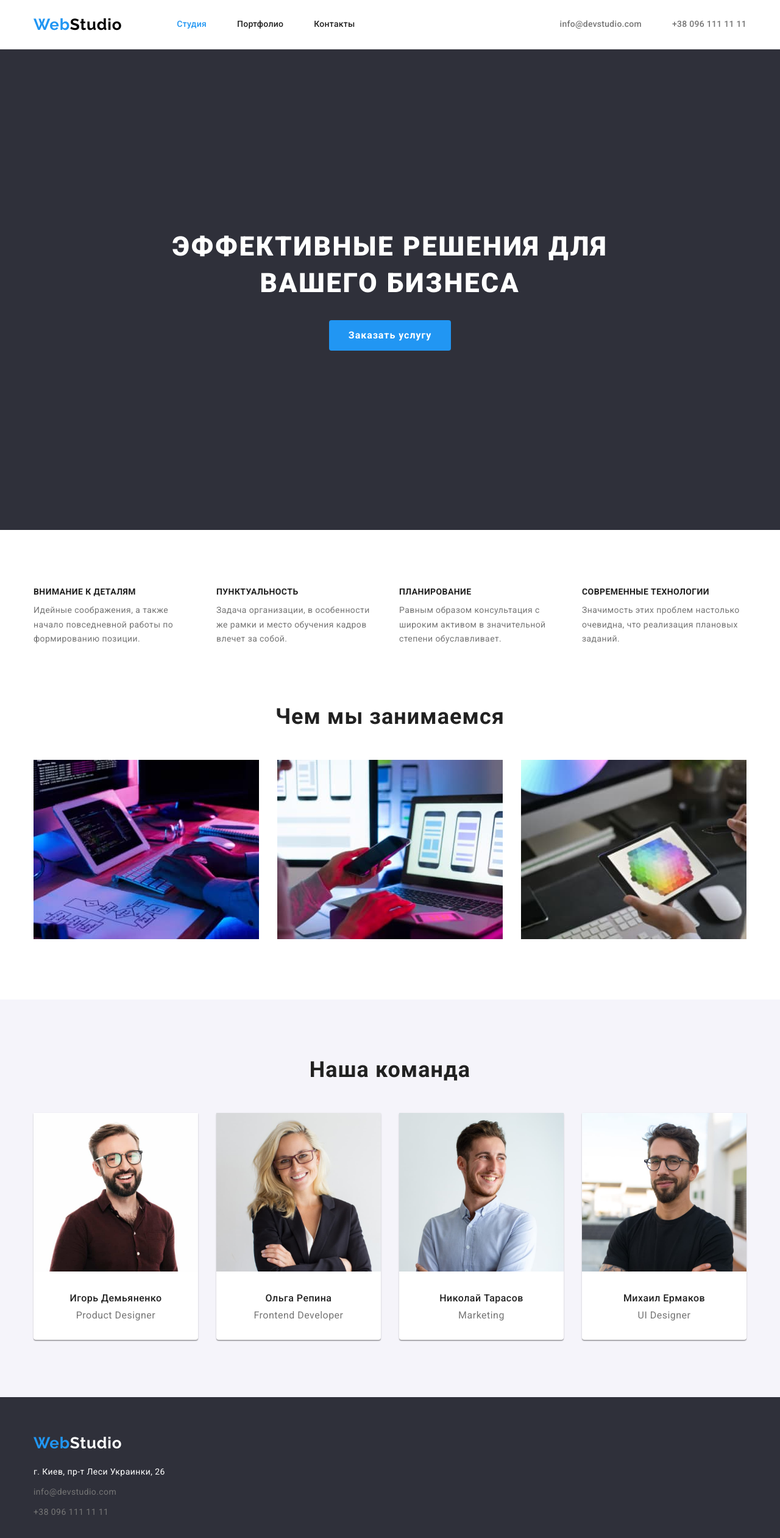
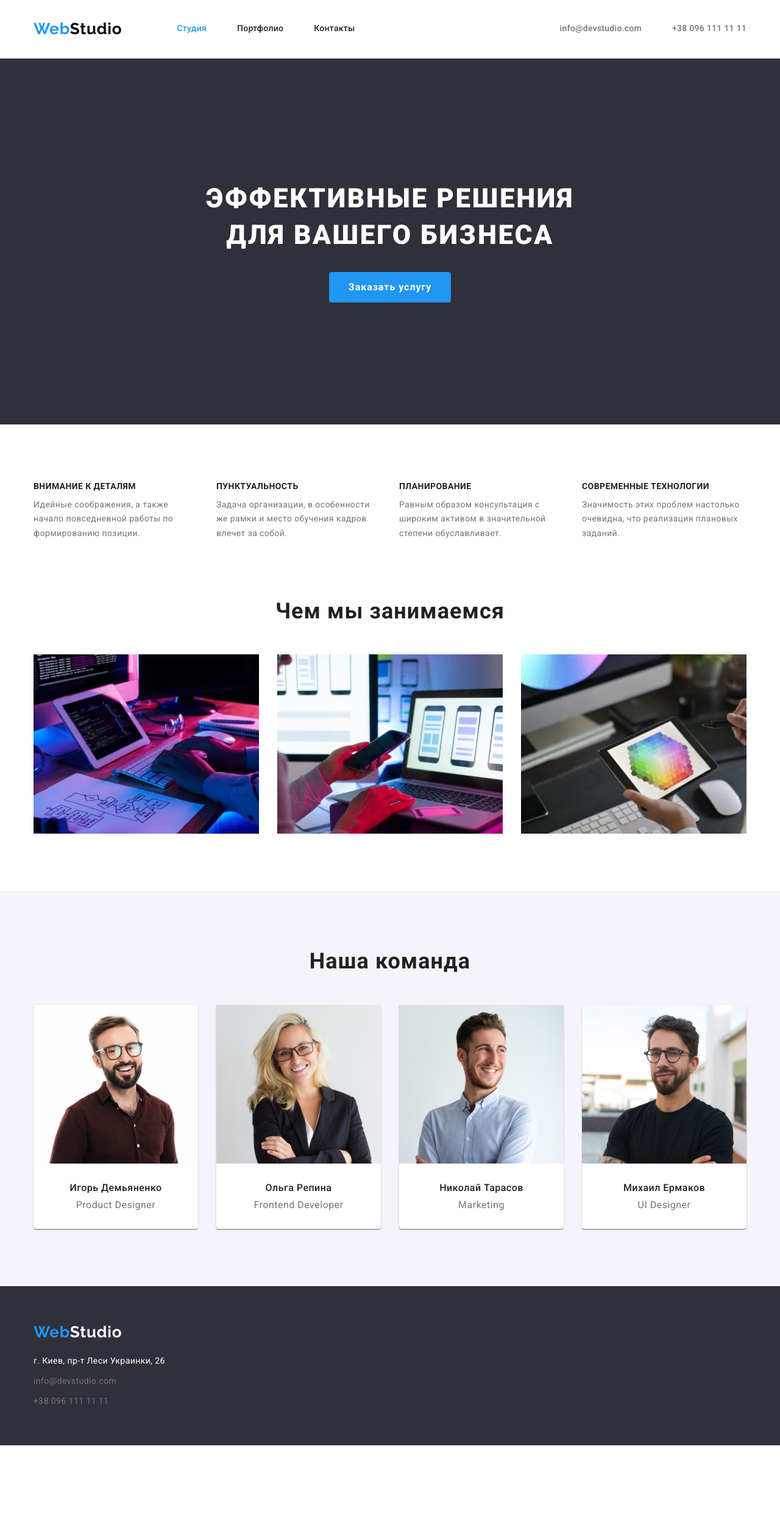
Before and after one commit to dmitrmedv/goit-markup-hw-03, a plain HTML site: page index.html in a window 1280 px wide. Shown: the whole page at 61% size. After the commit the page ends 2370 px from the top, so only its background shows below. Drawn offline with nearby package versions, Linux system fonts and the light colour scheme.

Commit message:
fix observations

```diff
--- a/css/styles.css
+++ b/css/styles.css
@@ -52,14 +52,12 @@ a {
   border-bottom: 1px solid var(--header-border-color);
 }
 
-.contacts .link {
+.contacts-list .link {
   color: var(--text-color-secondary);
-  padding: 32px 0;
 }
 
 .nav-list .link {
   color: var(--text-color-primary);
-  padding: 32px 0;
 }
 
 .link.active {
@@ -87,7 +85,6 @@ a {
 
 .header .container {
   display: flex;
-  justify-content: space-between;
   align-items: center;
 }
 
@@ -95,23 +92,28 @@ a {
   display: flex;
 }
 
+.header a {
+  display: block;
+  padding: 32px 0;
+}
+
 .nav-list,
-.contacts {
+.contacts-list {
   display: flex;
   align-items: center;
 }
 
-.contacts {
-  margin: 32px 0;
+.contacts-list {
+  margin-left: auto;
 }
 
 .nav-list .item,
-.contacts .item {
+.contacts-list .item {
   margin-right: 50px;
 }
 
 .nav-list .item:last-child,
-.contacts .item:last-child {
+.contacts-list .item:last-child {
   margin-right: 0;
 }
 
@@ -122,10 +124,7 @@ a {
 }
 
 .hero .container {
-  padding-top: 200px;
-  padding-left: 237px;
-  padding-right: 237px;
-  padding-bottom: 200px;
+  padding: 200px 0;
 }
 
 .title.hero {
@@ -136,6 +135,9 @@ a {
   text-transform: uppercase;
   color: var(--basic-background-color);
   margin-bottom: 30px;
+  margin-left: auto;
+  margin-right: auto;
+  width: 696px;
 }
 
 .hero button {
@@ -215,6 +217,11 @@ a {
   padding-top: 0;
 }
 
+.our-work img {
+  display: block;
+  max-height: auto;
+}
+
 .our-work .title {
   margin-bottom: 50px;
 }
@@ -229,11 +236,8 @@ a {
   background-color: var(--section-background-color-comand);
 }
 
-.comand .container {
-}
-
 .comand .title {
-  padding-bottom: 50px;
+  margin-bottom: 50px;
 }
 
 .comand .title-list {
@@ -243,15 +247,15 @@ a {
 
 .photo-worker {
   display: block;
-  padding-bottom: 30px;
+  margin-bottom: 30px;
 }
 
 .worker-name {
-  padding-bottom: 10px;
+  margin-bottom: 10px;
 }
 
 .job-title {
-  padding-bottom: 30px;
+  margin-bottom: 30px;
 }
 
 .comand .item {
@@ -308,11 +312,6 @@ a {
   justify-content: space-between;
 }
 
-/* .portfolio-list .item {
-  width: 370px;
-  padding-bottom: 20px;
-} */
-
 .portfolio-list .item:not(:nth-last-child(-n + 3)) {
   margin-bottom: 30px;
 }
@@ -334,7 +333,6 @@ a {
   line-height: 2;
   letter-spacing: 0.06em;
   margin-bottom: 4px;
-  /* padding-left: 24px; */
 }
 
 .project-type {
@@ -342,7 +340,6 @@ a {
   font-size: 16px;
   line-height: 1.87;
   letter-spacing: 0.03em;
-  /* padding-left: 24px; */
 }
 
 .menu-list button:hover,
@@ -361,7 +358,7 @@ a {
   letter-spacing: 0.03em;
 }
 
-.footer .container {
+.footer {
   padding-top: 60px;
   padding-bottom: 60px;
 }
--- a/index.html
+++ b/index.html
@@ -25,14 +25,14 @@
           <li class="item"><a class="link" href="#">Контакты</a></li>
         </ul>
       </nav>
-      <ul class="contacts">
+      <ul class="contacts-list">
         <li class="item"><a class="link" href="mailto:info@devstudio.com">info@devstudio.com</a></li>
         <li class="item"><a class="link" href="tel:+380961111111">+38 096 111 11 11</a></li>
       </ul>
     </div>
   </header>
   <main>
-    <section class="section hero">
+    <section class="hero">
       <div class="container">
         <h1 class="title hero">Эффективные решения для вашего бизнеса</h1>
         <button type="button">Заказать услугу</button>
@@ -97,26 +97,26 @@
         <h2 class="title">Наша команда</h2>
         <ul class="title-list">
           <li class="item">
-            <a class="photo-worker" href="#"><img src="./images/igor_demyanenko.jpeg" alt="фото Игоря Демьяненко"
-                width="270" height="260" /></a>
+            <img class="photo-worker" src="./images/igor_demyanenko.jpeg" alt="фото Игоря Демьяненко"
+                width="270" height="260" />
             <h3 class="worker-name">Игорь Демьяненко</h3>
             <p class="job-title">Product Designer</p>
           </li>
           <li class="item">
-            <a class="photo-worker" href="#"><img src="./images/olga_repina.jpeg" alt="фото Ольги Репиной" width="270"
-                height="260" /></a>
+            <img class="photo-worker" src="./images/olga_repina.jpeg" alt="фото Ольги Репиной" width="270"
+                height="260" />
             <h3 class="worker-name">Ольга Репина</h3>
             <p class="job-title">Frontend Developer</p>
           </li>
           <li class="item">
-            <a class="photo-worker" href="#"><img src="./images/nikolay_tarasov.jpeg" alt="фото Николая Тарасова"
-                width="270" height="260" /></a>
+            <img class="photo-worker" src="./images/nikolay_tarasov.jpeg" alt="фото Николая Тарасова"
+                width="270" height="260" />
             <h3 class="worker-name">Николай Тарасов</h3>
             <p class="job-title">Marketing</p>
           </li>
           <li class="item">
-            <a class="photo-worker" href="#"><img src="./images/mikhail_ermakov.jpeg" alt="фото Михаила Ермакова"
-                width="270" height="260" /></a>
+            <img class="photo-worker" src="./images/mikhail_ermakov.jpeg" alt="фото Михаила Ермакова"
+                width="270" height="260" />
             <h3 class="worker-name">Михаил Ермаков</h3>
             <p class="job-title">UI Designer</p>
           </li>
```
